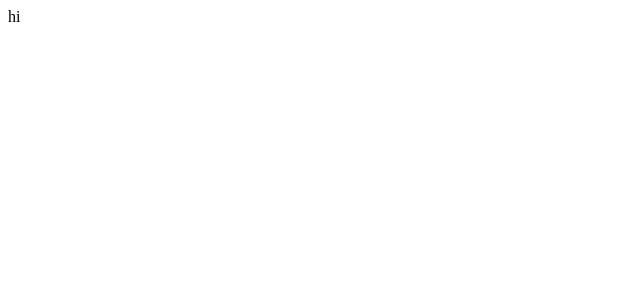
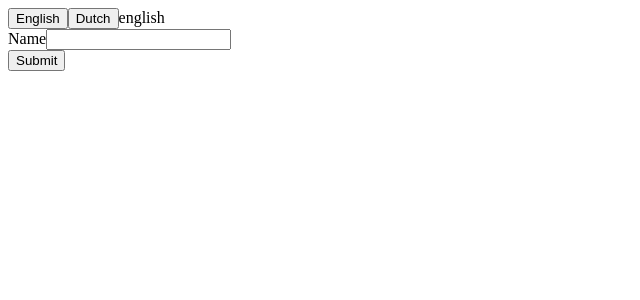
Before and after one commit to evatd/test-app, a React (Create React App) app: page / in a window 1280 px wide. Shown: the top 300 px of the page, without its empty margins (0-640 px from the left). Built offline with nearby package versions, Linux system fonts and the light colour scheme.

Commit message:
App set up

```diff
--- a/src/App.js
+++ b/src/App.js
@@ -1,7 +1,22 @@
-import React from "react";
+import React, { Component } from "react";
+import UserCreate from "./UserCreate";
 
-const App = () => {
-  return <div style={{ margin: 0, padding: 0 }}>{"hi"}</div>;
-};
+class App extends Component {
+  state = { language: "english" };
+
+  onLangugeChange = language => {
+    this.setState({ language });
+  };
+  render() {
+    return (
+      <div style={{ margin: 0, padding: 0 }}>
+        <button onClick={() => this.onLangugeChange("english")}>English</button>
+        <button onClick={() => this.onLangugeChange("dutch")}>Dutch</button>
+        {this.state.language}
+        <UserCreate />
+      </div>
+    );
+  }
+}
 
 export default App;
--- /dev/null
+++ b/src/Button.js
@@ -0,0 +1,9 @@
+import React, { Component } from "react";
+
+class Button extends Component {
+  render() {
+    return <button>Submit</button>;
+  }
+}
+
+export default Button;
--- /dev/null
+++ b/src/Field.js
@@ -0,0 +1,13 @@
+import React, { Component } from "react";
+
+class Field extends Component {
+  render() {
+    return (
+      <div>
+        <label>Name</label>
+        <input />
+      </div>
+    );
+  }
+}
+export default Field;
--- /dev/null
+++ b/src/UserCreate.js
@@ -0,0 +1,13 @@
+import React from "react";
+import Button from "./Button";
+import Field from "./Field";
+
+const UserCreate = () => {
+  return (
+    <div>
+      <Field />
+      <Button />
+    </div>
+  );
+};
+export default UserCreate;
```
